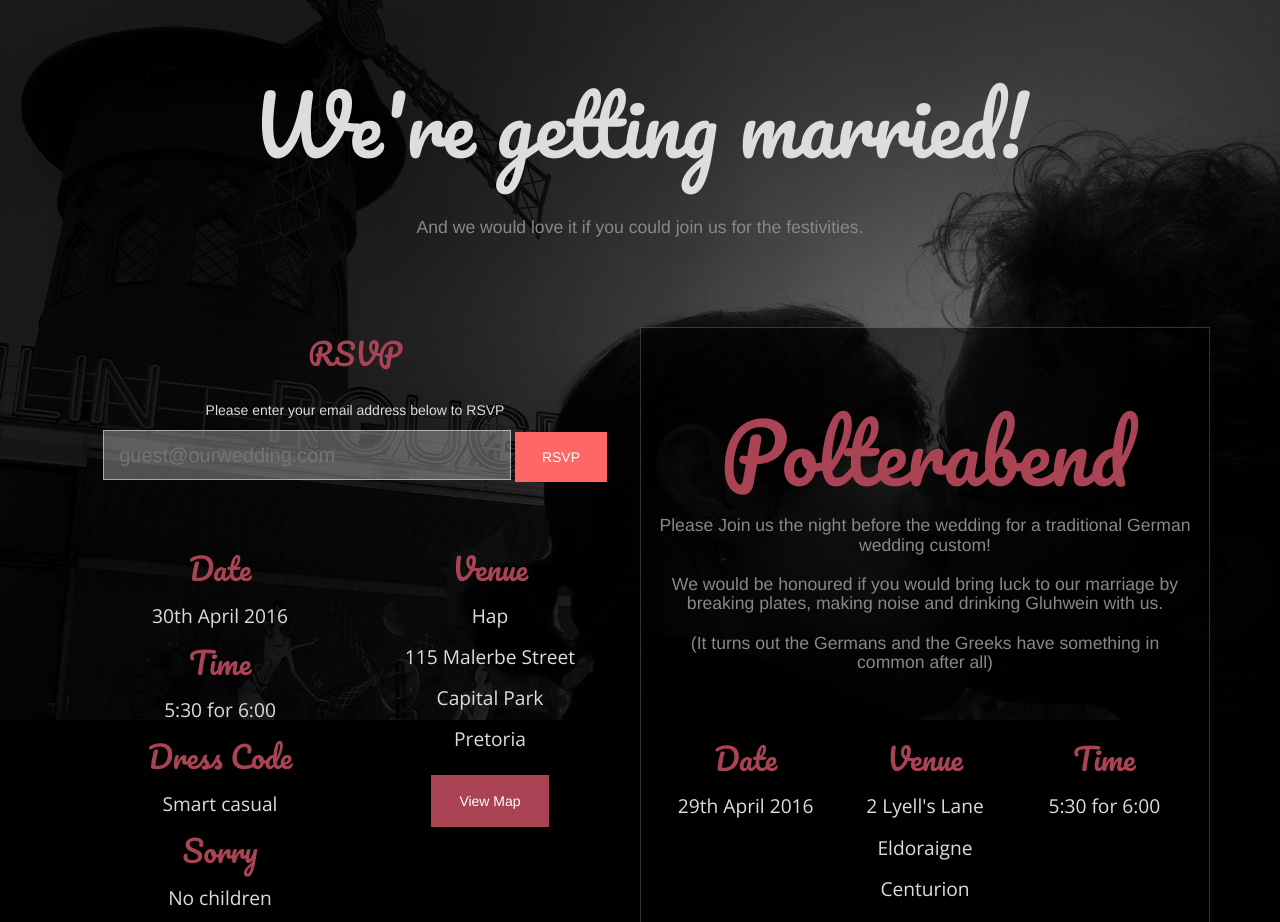
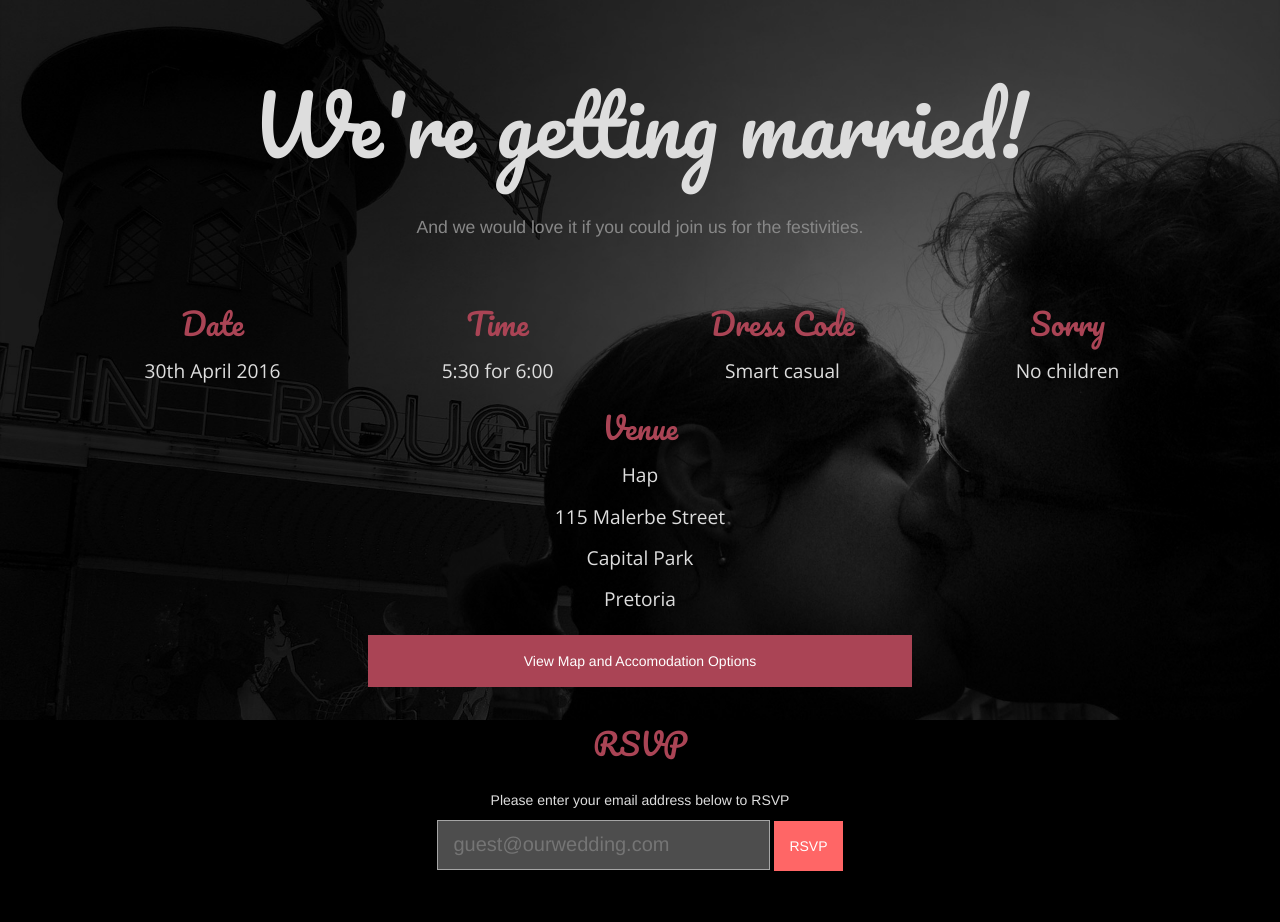
Before and after one commit to Pringels/Wedding-RSVP, a Django app: page / in a window 1280 px wide. Shown: the top 922 px of the page. Run offline with Django 3.2, Linux system fonts and the light colour scheme; parts of the project's set-up code (start-up, migrations or seed data) failed here and were passed over.

Commit message:
Styling updates to home page

```diff
--- a/static/css/styles.css
+++ b/static/css/styles.css
@@ -276,7 +276,7 @@ a:hover {
 }
 
 .rsvp-input{
-    width: 80%;
+    width: 30%;
     height: 50px;
     background-color: rgba(255,255,255,0.3);
     border: 1px solid rgba(255,255,255,0.5);
@@ -293,7 +293,6 @@ a:hover {
     color: #FFF;
     padding: 15px;
     display: inline-block;
-    width:18%;
 }
 
 .alert {
--- a/wedding/templates/wedding/home.html
+++ b/wedding/templates/wedding/home.html
@@ -8,66 +8,56 @@
             <br/>
             <h2>And we would love it if you could join us for the festivities.</h2>
         </div>
-        <div class="col-lg-6">
+        <div class="details">
 
-            <div class="details col-lg-12">
-                <div class="detail">
-                    <br/>
-                    <h2>RSVP</h2>
-                    <br/>
-                    <p>Please enter your email address below to RSVP</p>
-                    <form action="/check-rsvp/" method="GET">
-                        <input class="rsvp-input" name="email" type="text" placeholder="guest@ourwedding.com"/>
-                        <input class="rsvp-submit" type="submit" value="RSVP"/>
-                    </form>
-                </div>
+
+            <div class="detail col-lg-3">
+                <h2>Date</h2>
+                <h3>30th April 2016</h3>
+            </div>
+            <div class="detail col-lg-3">
+                <h2>Time</h2>
+                <h3>5:30 for 6:00</h3>
+            </div>
+
+            <div class="detail col-lg-3">
+                <h2>Dress Code</h2>
+                <h3>Smart casual</h3>
+            </div>
+
+            <div class="detail col-lg-3">
+                <h2>Sorry</h2>
+                <h3>No children</h3>
             </div>
 
             <div class="clearfix"></div>
+            <div class="detail col-lg-12">
+                <h2>Venue</h2>
+                <h3>Hap</h3>
+                <h3>115 Malerbe Street</h3>
+                <h3>Capital Park</h3>
+                <h3>Pretoria</h3>
 
-            <div class="details col-lg-6">
-
-                <div class="detail">
-                    <h2>Date</h2>
-                    <h3>30th April 2016</h3>
-                </div>
-                <div class="detail">
-                    <h2>Time</h2>
-                    <h3>5:30 for 6:00</h3>
-                </div>
-
-                <div class="detail">
-                    <h2>Dress Code</h2>
-                    <h3>Smart casual</h3>
-                </div>
-
-                <div class="detail">
-                    <h2>Sorry</h2>
-                    <h3>No children</h3>
-                </div>
-
-            </div>
-
-            <div class="details col-lg-6">
-
-                <div class="clearfix"></div>
-                <div class="detail">
-                    <h2>Venue</h2>
-                    <h3>Hap</h3>
-                    <h3>115 Malerbe Street</h3>
-                    <h3>Capital Park</h3>
-                    <h3>Pretoria</h3>
-
-                    <a href="/venue/">View Map</a>
-                </div>
-
+                <a href="/venue/">View Map and Accomodation Options</a>
             </div>
 
 
+    		<div class="detail col-lg-12">
+                <br/>
+    			<h2>RSVP</h2>
+                <br/>
+                <p>Please enter your email address below to RSVP</p>
+                <form action="/check-rsvp/" method="GET">
+                    <input class="rsvp-input" name="email" type="text" placeholder="guest@ourwedding.com"/>
+                    <input class="rsvp-submit" type="submit" value="RSVP"/>
+                </form>
+    		</div>
 
         </div>
 
-        <div class="polterabend col-lg-6" id="polterabend">
+        <div class="clearfix"></div>
+
+        <div class="polterabend" id="polterabend">
             <div class="title">
                 <h1>Polterabend</h1>
                 <h2>Please Join us the night before the wedding for a traditional German wedding custom!</h2>
@@ -89,17 +79,12 @@
                     <h3>2 Lyell's Lane</h3>
                     <h3>Eldoraigne</h3>
                     <h3>Centurion</h3>
-                    </div>
+                    <iframe src="https://www.google.com/maps/embed?pb=!1m18!1m12!1m3!1d3590.296759816384!2d28.159476551309222!3d-25.859708556257498!2m3!1f0!2f0!3f0!3m2!1i1024!2i768!4f13.1!3m3!1m2!1s0x1e95645780daca15%3A0xeef9c05b22dceb37!2s2+Lyell&#39;s+Ln%2C+Centurion%2C+0157!5e0!3m2!1sen!2sza!4v1457799286126" width="400" height="300" frameborder="0" style="border:0" allowfullscreen></iframe>
+                </div>
 
                 <div class="detail col-lg-4">
                     <h2>Time</h2>
                     <h3>5:30 for 6:00</h3>
-                </div>
-
-                <div class="clearfix"></div>
-
-                <div class="col-lg-12">
-                    <iframe src="https://www.google.com/maps/embed?pb=!1m18!1m12!1m3!1d3590.296759816384!2d28.159476551309222!3d-25.859708556257498!2m3!1f0!2f0!3f0!3m2!1i1024!2i768!4f13.1!3m3!1m2!1s0x1e95645780daca15%3A0xeef9c05b22dceb37!2s2+Lyell&#39;s+Ln%2C+Centurion%2C+0157!5e0!3m2!1sen!2sza!4v1457799286126" width="400" height="300" frameborder="0" style="border:0" allowfullscreen></iframe>
                 </div>
             </div>
         </div>
```
